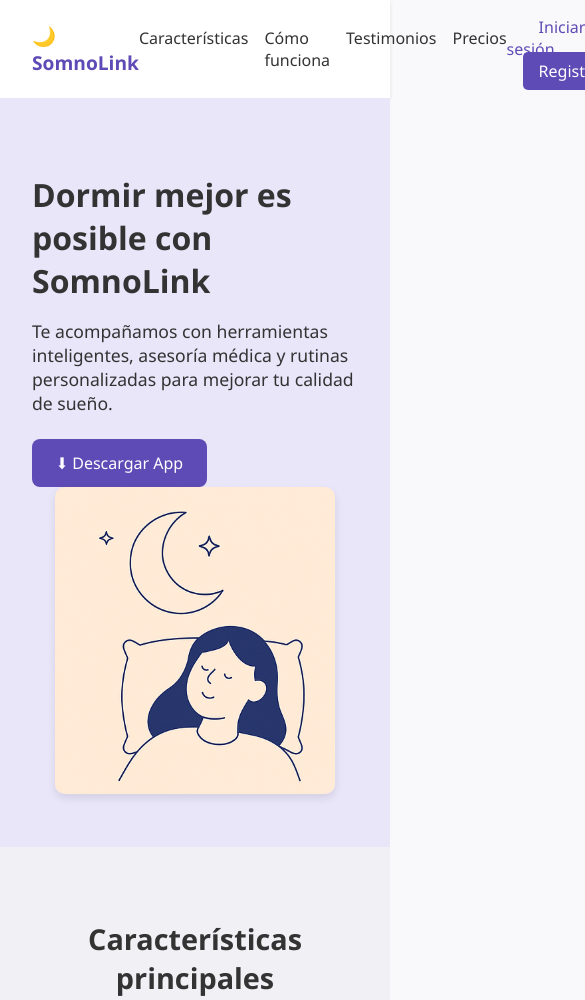
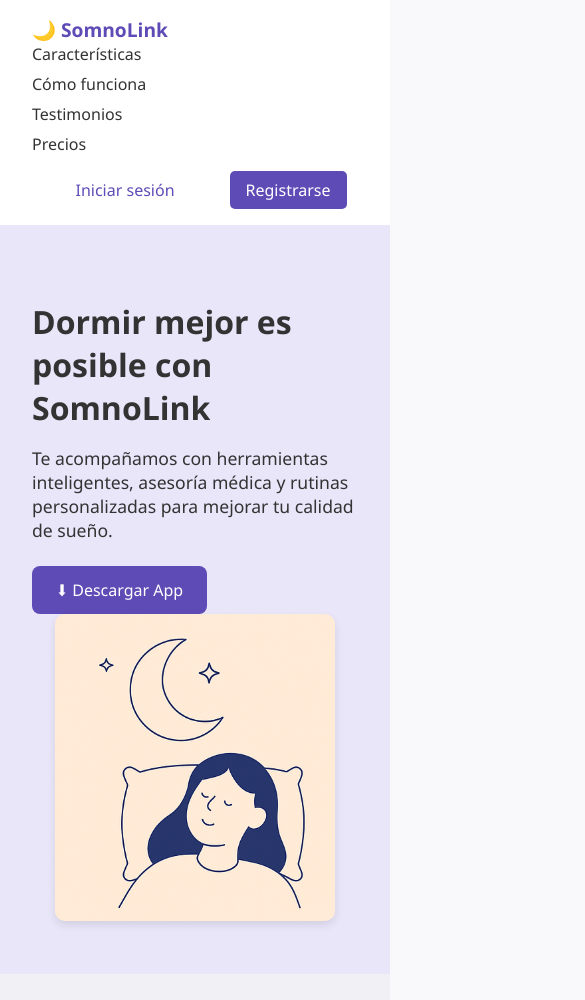
Before and after one commit to CircadiaLabs/SomnoLink, a plain HTML site: page index.html in a window 390 px wide. Shown: the top 1000 px of the page, 585 px wide, since content can reach past the window. Drawn offline with Linux system fonts and the light colour scheme.

Commit message:
Update styles.css

```diff
--- a/public/assets/styles/styles.css
+++ b/public/assets/styles/styles.css
@@ -362,3 +362,39 @@ body {
 #contact-form button:hover {
   background-color: #4c3a99;
 }
+
+@media (max-width: 768px) {
+  .navbar {
+    flex-direction: column;
+    align-items: flex-start;
+  }
+
+  .navbar nav ul {
+    flex-direction: column;
+    gap: 0.5rem;
+    width: 100%;
+  }
+
+  .auth-buttons {
+    margin-top: 1rem;
+    width: 100%;
+    display: flex;
+    justify-content: space-around;
+  }
+}
+
+@media (max-width: 768px) {
+  .footer-content {
+    flex-direction: column;
+    align-items: center;
+  }
+
+  .footer-columns {
+    flex-direction: column;
+    gap: 1.5rem;
+  }
+
+  .footer-column {
+    text-align: center;
+  }
+}
```
